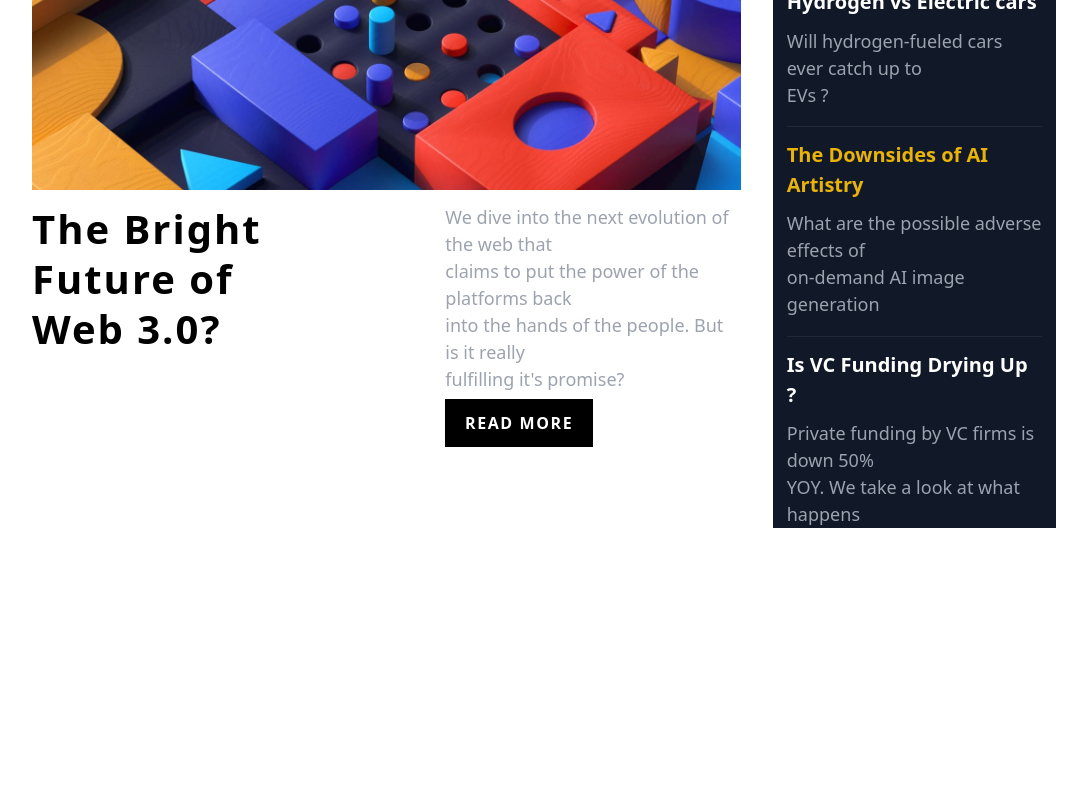
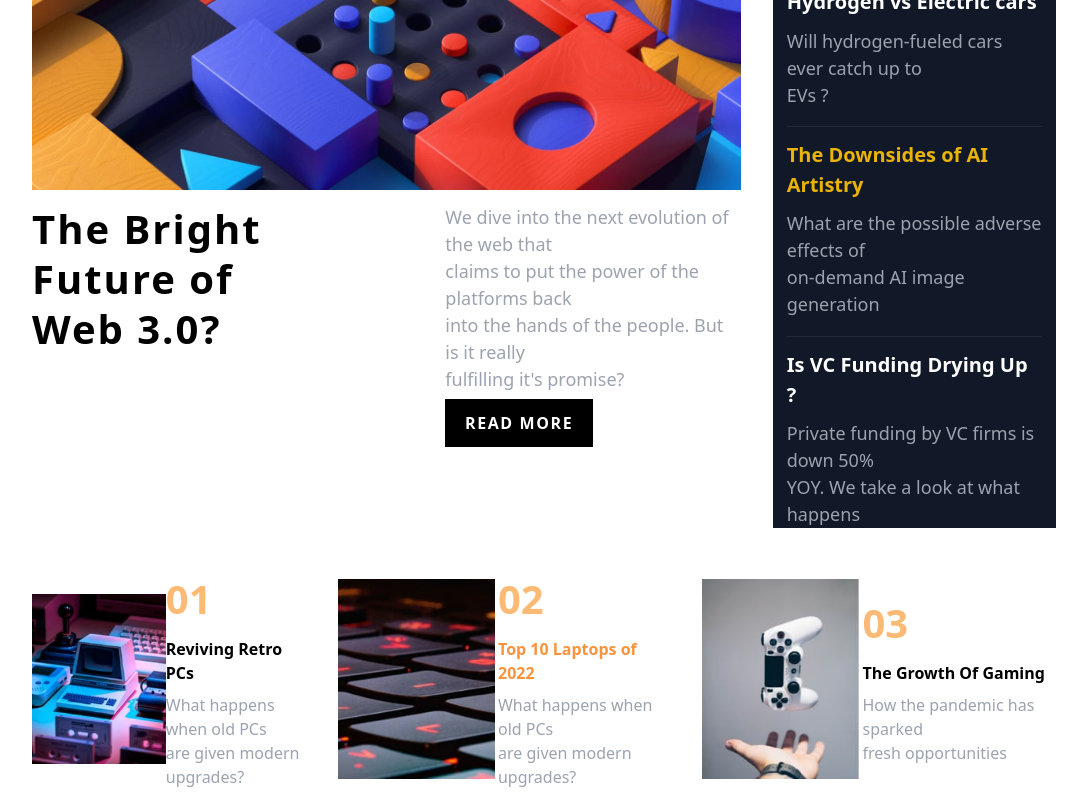
Before and after one commit to MuhirwaVerygood/news_homepage, a React (Create React App) app: page / in a window 1280 px wide. Shown: the part 200-1000 px from the top of the page, without its empty margins (96-1183 px from the left). Before the commit the page ends 800 px from the top, so only its background shows below. Built offline with nearby package versions, Linux system fonts and the light colour scheme.

Commit message:
After initial project done

```diff
--- a/src/App.tsx
+++ b/src/App.tsx
@@ -1,4 +1,5 @@
-import MiddleContainer from "./components/MiddleContainer";
+import Footer from "./components/Footer";
+import Main from "./components/Main";
 import Navbar from "./components/Navbar";
 import {BrowserRouter as Router, Route, Routes} from "react-router-dom"
 function App() {
@@ -6,7 +7,8 @@ function App() {
    <Router>
      <div className="lg:w-[80%] lg:mx-auto lg:pt-[3%]">
       <Navbar />
-      <MiddleContainer />
+      <Main />
+      <Footer />
     </div>
    </Router>
   );
--- /dev/null
+++ b/src/components/Footer.tsx
@@ -0,0 +1,74 @@
+import RetroPcs from "../assets/images/image-retro-pcs.jpg"
+import LaptopPcs from  "../assets/images/image-top-laptops.jpg"
+import GrowthGaming from "../assets/images/image-gaming-growth.jpg"
+const Footer = () => {
+  return (
+    <div className='lg:w-full  flex lg:flex-row lg:mt-[5%] lg:gap-6 lg:pb-[2%] '>
+      <div className="flex lg:flex-row lg:w-[33%] lg:h-[200px] items-center ">
+      <div  className="lg:w-[200px] lg:h-[200px] "
+        style={{
+          backgroundImage: `url(${RetroPcs})`,
+          backgroundSize: "contain", // Adjust how the background image covers the div
+          backgroundPosition: "center", // Center the background image
+          backgroundRepeat:"no-repeat"
+
+        }}
+      >
+      </div>
+        <div className="">
+            <h1 className="text-orange-300 text-[40px] font-bold lg:mb-2">01</h1>
+            <h1 className="font-bold lg:mb-2">Reviving Retro PCs</h1>
+            <p className="text-gray-400">
+                What happens when old PCs <br />
+                are given modern upgrades?
+            </p>
+        </div>
+      </div>
+
+
+      <div className="flex lg:flex-row  lg:h-[200px] items-center">
+      <div  className="lg:w-[200px] lg:h-[200px]"
+        style={{
+          backgroundImage: `url(${LaptopPcs})`,
+          backgroundSize: "contain", // Adjust how the background image covers the div
+          backgroundPosition: "center", // Center the background image
+          backgroundRepeat:"no-repeat"
+        }}
+      >
+      </div>
+        <div>
+            <h1 className="text-orange-300 text-[40px] font-bold lg:mb-2">02</h1>
+            <h1 className="font-bold text-orange-400 lg:mb-2">Top 10 Laptops of 2022</h1>
+            <p className="text-gray-400">
+                What happens when old PCs <br />
+                are given modern upgrades?
+            </p>
+        </div>
+      </div>
+
+
+
+      <div className="flex lg:flex-row  lg:h-[200px] items-center">
+      <div  className="lg:w-[200px] lg:h-[200px]"
+        style={{
+          backgroundImage: `url(${GrowthGaming})`,
+          backgroundSize: "contain", // Adjust how the background image covers the div
+          backgroundPosition: "center", // Center the background image
+          backgroundRepeat:"no-repeat"
+        }}
+      >
+      </div>
+        <div>
+            <h1 className="text-orange-300 text-[40px] font-bold lg:mb-2">03</h1>
+            <h1 className="font-bold lg:mb-2">The Growth Of Gaming </h1>
+            <p className="text-gray-400">
+                How the pandemic has sparked  <br />
+                fresh opportunities
+            </p>
+        </div>
+      </div>
+    </div>
+  )
+}
+
+export default Footer
--- a/src/components/MiddleContainer.tsx
+++ b/src/components/Main.tsx
@@ -1,5 +1,5 @@
 import BgImage from "../assets/images/image-web-3-desktop.jpg";
-const MiddleContainer = () => {
+const Main = () => {
   return (
     <div className="flex lg:flex-row lg:mt-[2%] lg:gap-8">
       <div className="lg:w-[75%] flex flex-col">
@@ -65,4 +65,4 @@ const MiddleContainer = () => {
   );
 };
 
-export default MiddleContainer;
+export default Main;
--- a/src/components/Navbar.tsx
+++ b/src/components/Navbar.tsx
@@ -56,7 +56,7 @@ const Navbar = () => {
                         key={index}
                         to={link.href}
                         onClick={() => handleLinkClick(link)}
-                        className={`${
+                        className={` text-[18px] ${
                             link.visited ? "text-orange-500" : "text-gray-400"
                         }`}
                     >
--- a/src/index.tsx
+++ b/src/index.tsx
@@ -2,7 +2,6 @@ import React from 'react';
 import ReactDOM from 'react-dom/client';
 import './index.css';
 import App from './App';
-import reportWebVitals from './reportWebVitals';
 
 const root = ReactDOM.createRoot(
   document.getElementById('root') as HTMLElement
@@ -12,8 +11,3 @@ root.render(
     <App />
   </React.StrictMode>
 );
-
-// If you want to start measuring performance in your app, pass a function
-// to log results (for example: reportWebVitals(console.log))
-// or send to an analytics endpoint. Learn more: https://bit.ly/CRA-vitals
-reportWebVitals();
--- a/src/reportWebVitals.ts
+++ /dev/null
@@ -1,15 +0,0 @@
-import { ReportHandler } from 'web-vitals';
-
-const reportWebVitals = (onPerfEntry?: ReportHandler) => {
-  if (onPerfEntry && onPerfEntry instanceof Function) {
-    import('web-vitals').then(({ getCLS, getFID, getFCP, getLCP, getTTFB }) => {
-      getCLS(onPerfEntry);
-      getFID(onPerfEntry);
-      getFCP(onPerfEntry);
-      getLCP(onPerfEntry);
-      getTTFB(onPerfEntry);
-    });
-  }
-};
-
-export default reportWebVitals;
```
Also changed, not shown: src/setupTests.ts (deleted, +0 -5 lines), 2 other files (tests, documents, lock files or other folders).
